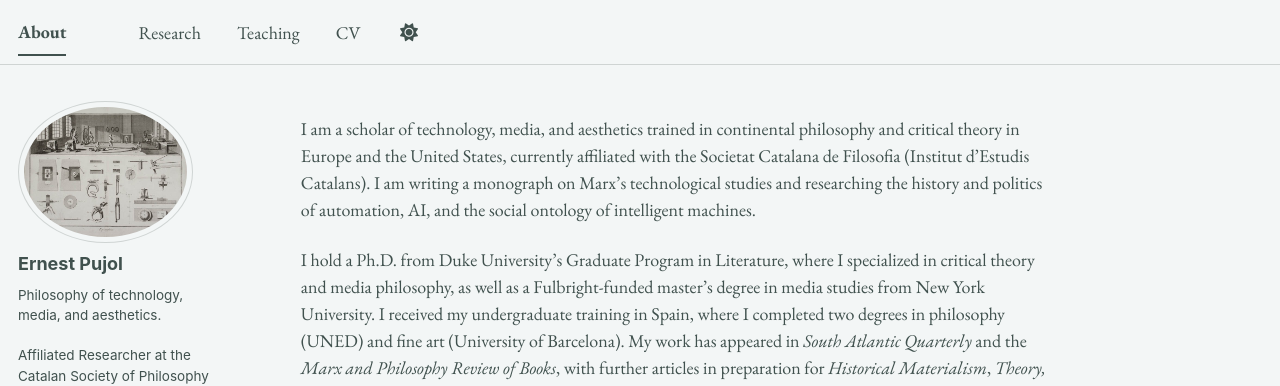
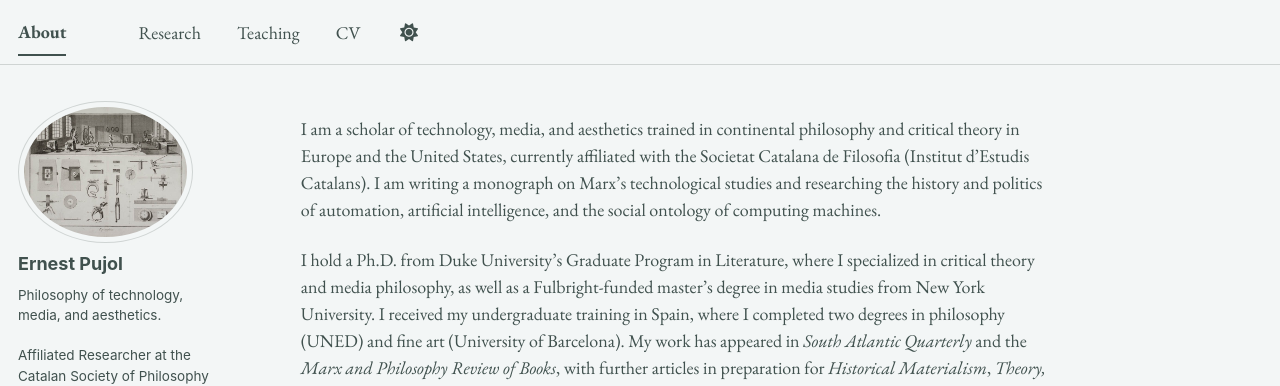
Before and after one commit to epujol90/epujol90.github.io, a Jekyll site: the page built from _pages/about.md, in a window 1280 px wide. Shown: the top 386 px of the page. Built offline with Jekyll 4.4.1, drawn with Linux system fonts in a browser that asks for light colours; some web fonts are replaced; a script bundle is joined from its source files by our own code; library files that are not in the unit come from our copies.

Commit message:
Update about.md

```diff
--- a/_pages/about.md
+++ b/_pages/about.md
@@ -6,6 +6,6 @@ redirect_from:
   - /about/
   - /about.html
 ---
-I am a scholar of technology, media, and aesthetics trained in continental philosophy and critical theory in Europe and the United States, currently affiliated with the Societat Catalana de Filosofia (Institut d’Estudis Catalans). I am writing a monograph on Marx's technological studies and researching the history and politics of automation, AI, and the social ontology of intelligent machines.
+I am a scholar of technology, media, and aesthetics trained in continental philosophy and critical theory in Europe and the United States, currently affiliated with the Societat Catalana de Filosofia (Institut d’Estudis Catalans). I am writing a monograph on Marx's technological studies and researching the history and politics of automation, artificial intelligence, and the social ontology of computing machines.
 
 I hold a Ph.D. from Duke University’s Graduate Program in Literature, where I specialized in critical theory and media philosophy, as well as a Fulbright-funded master’s degree in media studies from New York University. I received my undergraduate training in Spain, where I completed two degrees in philosophy (UNED) and fine art (University of Barcelona). My work has appeared in _South Atlantic Quarterly_ and the _Marx and Philosophy Review of Books_, with further articles in preparation for _Historical Materialism_, _Theory, Culture & Society_, and _Qui Parle_. Alongside my research, I have substantive experience in writing pedagogy, including two years of writing center practice at Duke’s Thompson Writing Studio and teaching writing-intensive courses on media studies, philosophy of technology, and the history and politics of AI.
```
